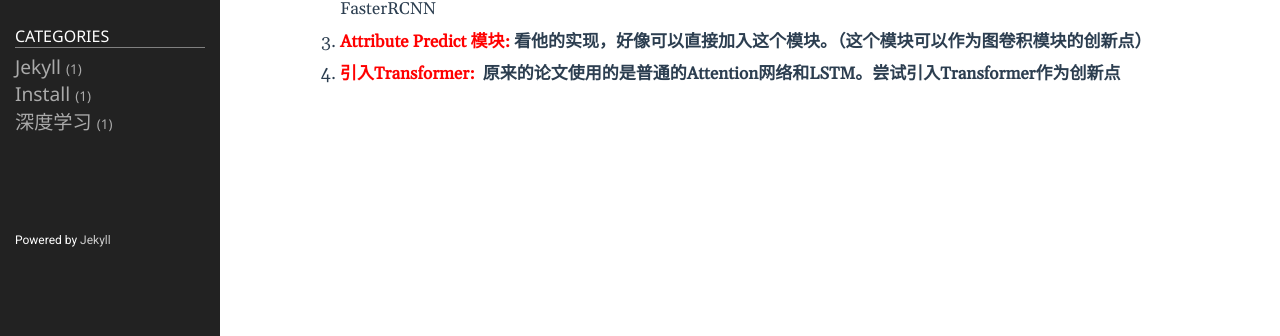
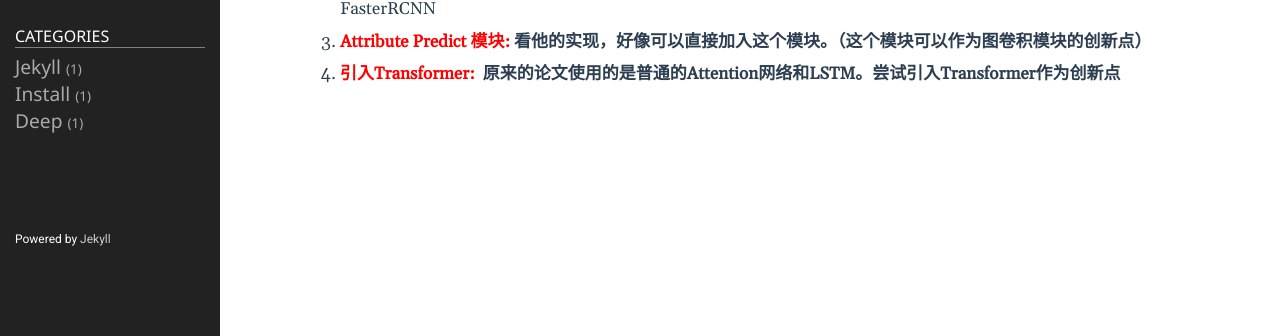
Before and after one commit to 2742195759/xkblog, a Jekyll site: the page built from _posts/2020-02-20-MattNet网络理解.markdown, in a window 1280 px wide. Shown: the part 443-779 px from the top of the page. Built offline with Jekyll 4.4.1, drawn with Linux system fonts in a browser that asks for light colours.

Commit message:
Update 2020-02-20-MattNet网络理解.markdown

```diff
--- a/_posts/2020-02-20-MattNet网络理解.markdown
+++ b/_posts/2020-02-20-MattNet网络理解.markdown
@@ -2,7 +2,7 @@
 layout : post
 title  : MattNet 网络理解
 date   : 2021-02-20 5:33:00
-category : 深度学习
+category : deep
 ---
 
 ## MattNet 网络理解
```
